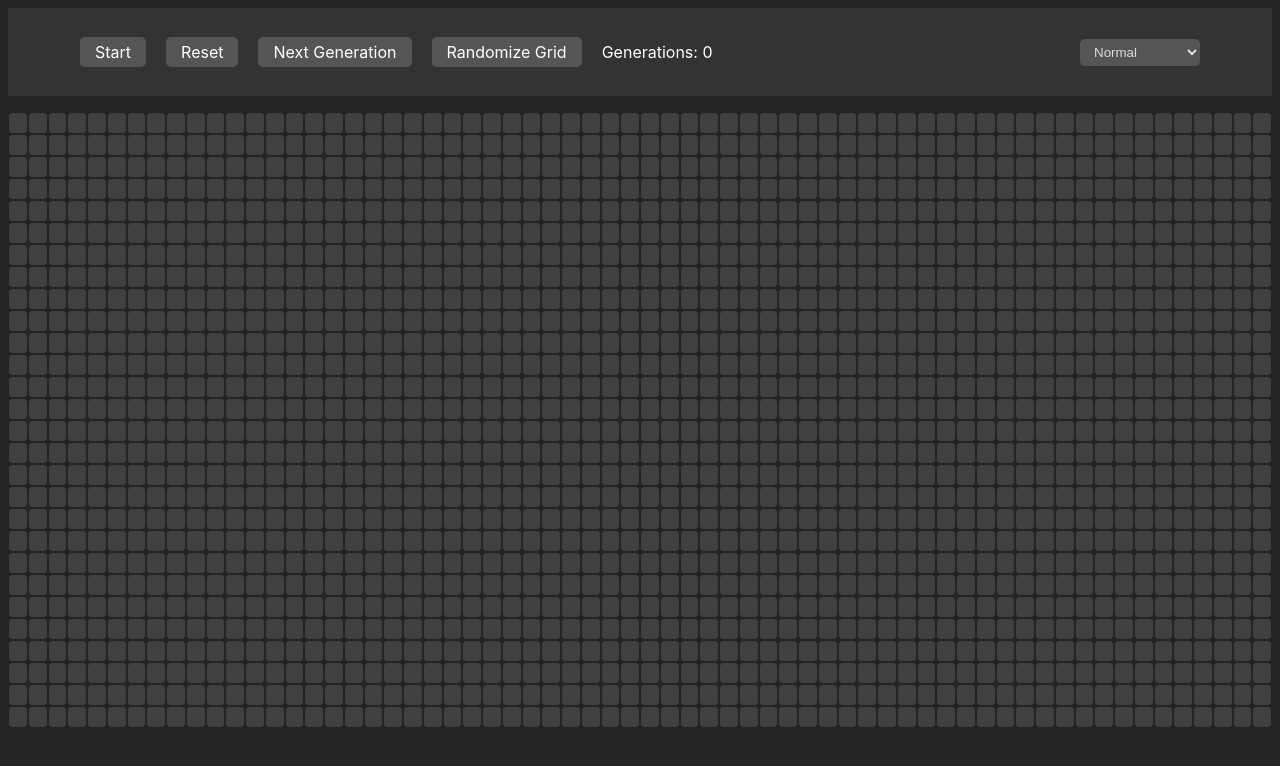
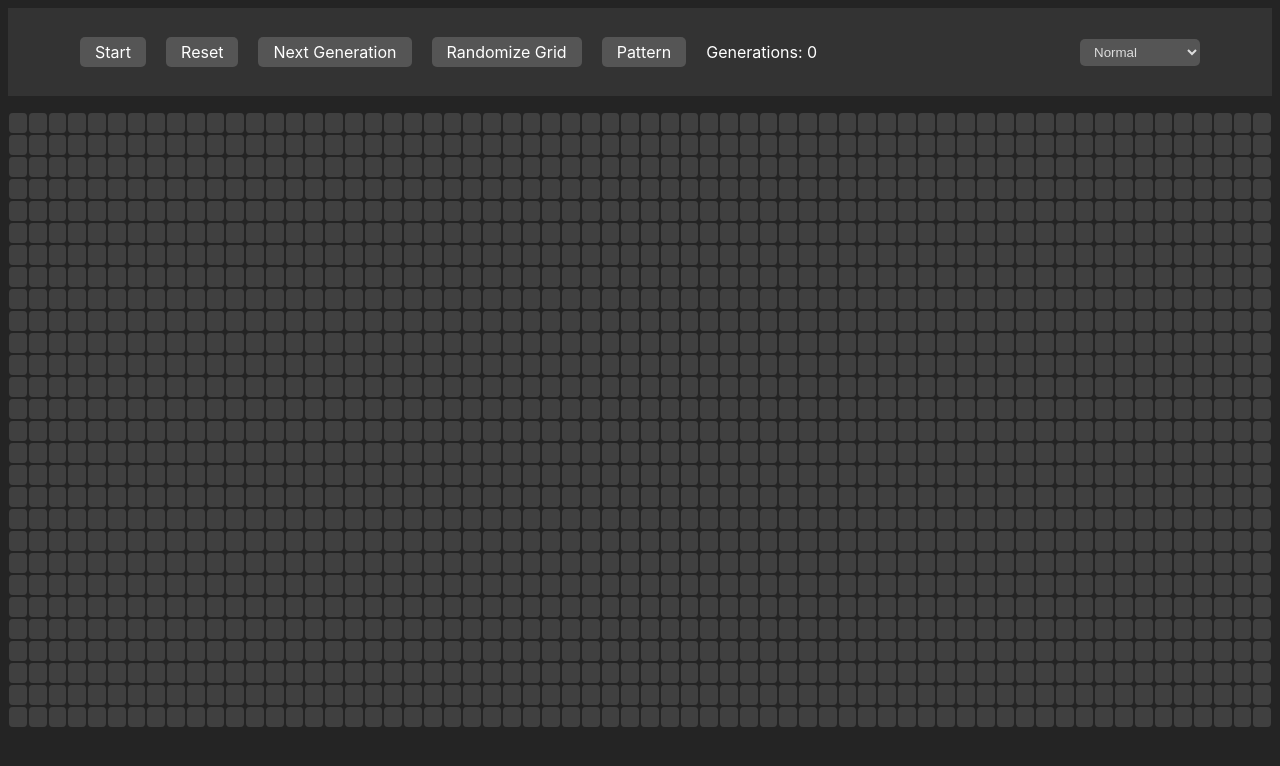
Before and after one commit to Gunnar50/conway-game-of-life-react-typescript, a React (Vite) app: page / in a window 1280 px wide. Shown: the top 766 px of the page. Built offline with nearby package versions, Linux system fonts and the light colour scheme.

Commit message:
create patterns

```diff
--- a/src/components/Nav/Nav.tsx
+++ b/src/components/Nav/Nav.tsx
@@ -1,5 +1,3 @@
-import { useState } from "react";
-import { randomizeGrid } from "../../utils/checkNeighbours";
 import "./nav.css";
 
 interface NavProps {
@@ -10,6 +8,7 @@ interface NavProps {
 	nextGeneration: () => void;
 	setSpeed: (value: number) => void;
 	generations: number;
+	handlePattern: (patternName: string) => void;
 }
 
 function NavBar({
@@ -20,12 +19,13 @@ function NavBar({
 	randomizeGrid,
 	setSpeed,
 	generations,
+	handlePattern,
 }: NavProps) {
 	function handleSpeedChange(e: React.ChangeEvent<HTMLSelectElement>) {
 		const value = e.target.value;
 		switch (value) {
 			case "very-slow":
-				setSpeed(400);
+				setSpeed(800);
 				break;
 			case "slow":
 				setSpeed(150);
@@ -35,9 +35,6 @@ function NavBar({
 				break;
 			case "fast":
 				setSpeed(50);
-				break;
-			case "very-fast":
-				setSpeed(5);
 				break;
 
 			default:
@@ -69,6 +66,11 @@ function NavBar({
 						</a>
 					</li>
 					<li>
+						<a href="#" onClick={() => handlePattern("snark loop")}>
+							Pattern
+						</a>
+					</li>
+					<li>
 						<p>Generations: {generations}</p>
 					</li>
 				</ul>
@@ -85,7 +87,6 @@ function NavBar({
 						<option value="slow">Slow</option>
 						<option value="normal">Normal</option>
 						<option value="fast">Fast</option>
-						<option value="very-fast">Very Fast</option>
 					</select>
 				</div>
 			</div>
```
